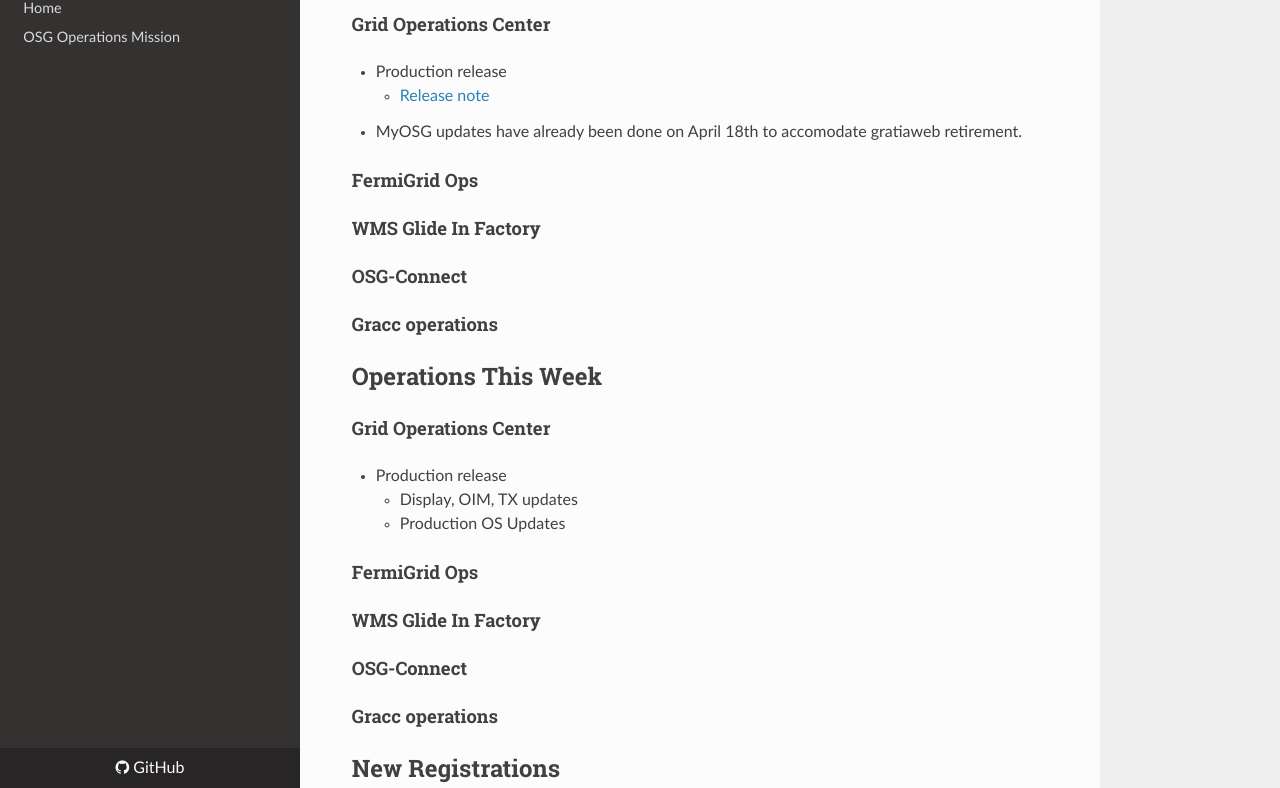
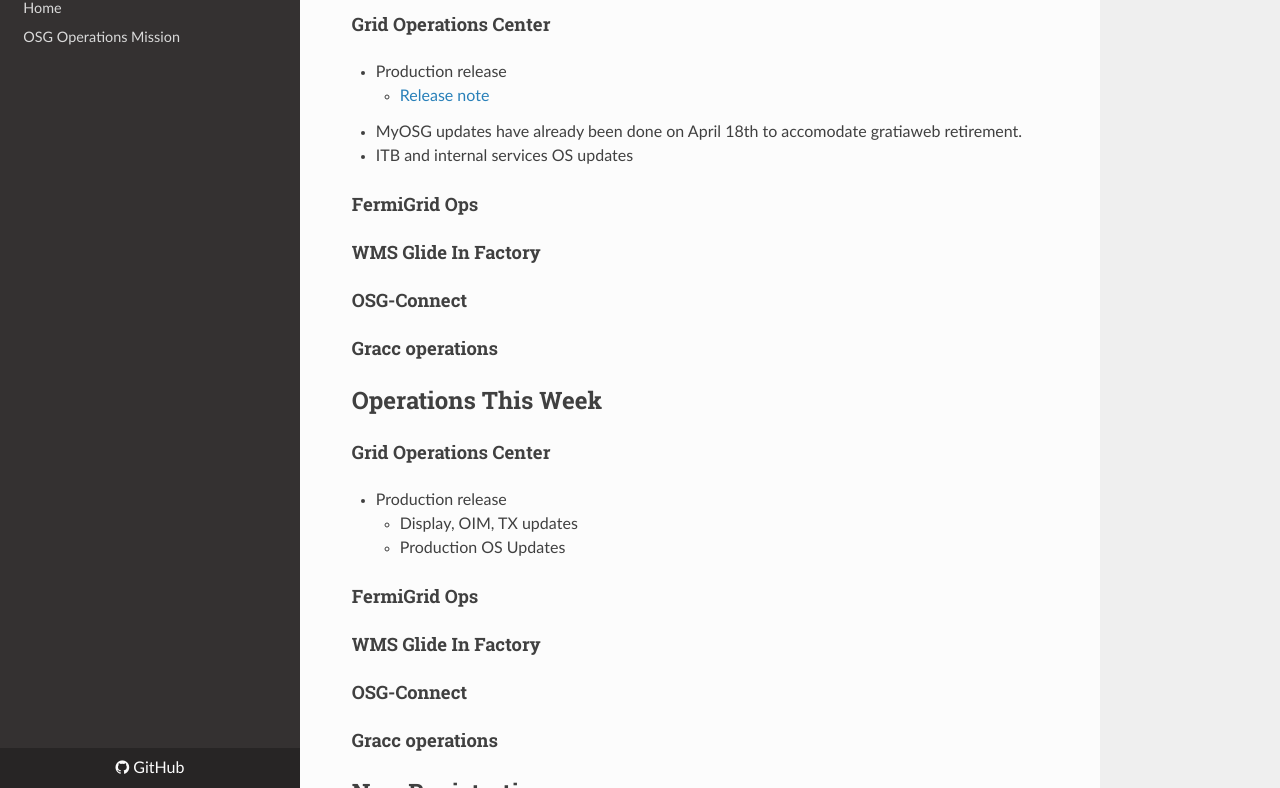
Before and after one commit to osg-htc/operations, an MkDocs documentation site: the page built from docs/WeeklyMinutes/24Apr2017.md, in a window 1280 px wide and 900 px high, scrolled down 1164 px, cut to the strip 112-900 px from the top of the window. Built offline with MkDocs 1.6.1, drawn with Linux system fonts in a browser that asks for light colours; nearby versions of some CDN libraries; old or Windows-style settings are respelled for this version of MkDocs.

Commit message:
ITB and internal OS updates

```diff
--- a/docs/WeeklyMinutes/24Apr2017.md
+++ b/docs/WeeklyMinutes/24Apr2017.md
@@ -17,6 +17,7 @@
    * Production release
       * [Release note](http://osggoc.blogspot.com/2017/04/goc-service-update-tuesday-april-25th.html)
    * MyOSG updates have already been done on April 18th to accomodate gratiaweb retirement.
+   * ITB and internal services OS updates
 
 #### FermiGrid Ops
 
```
